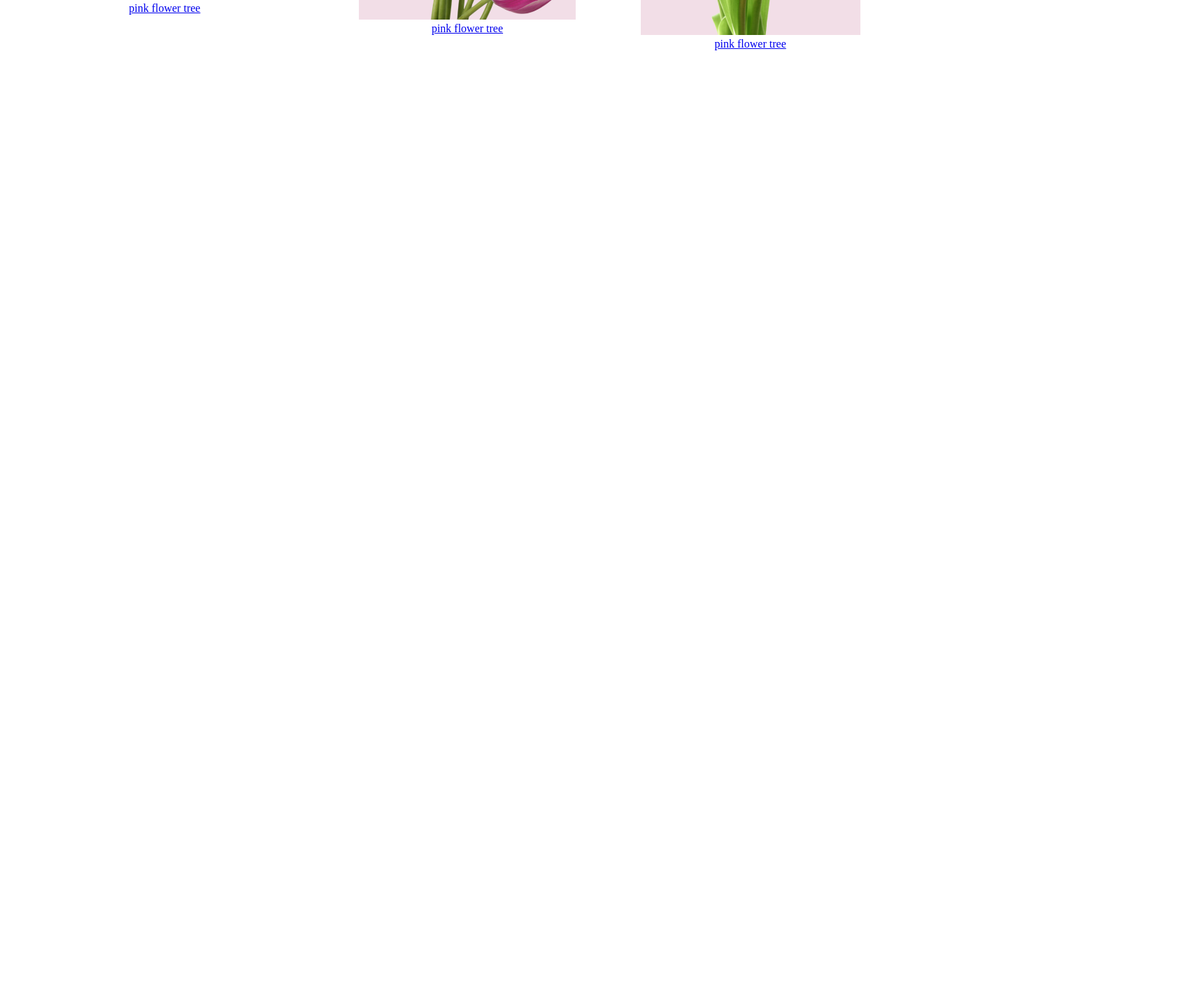
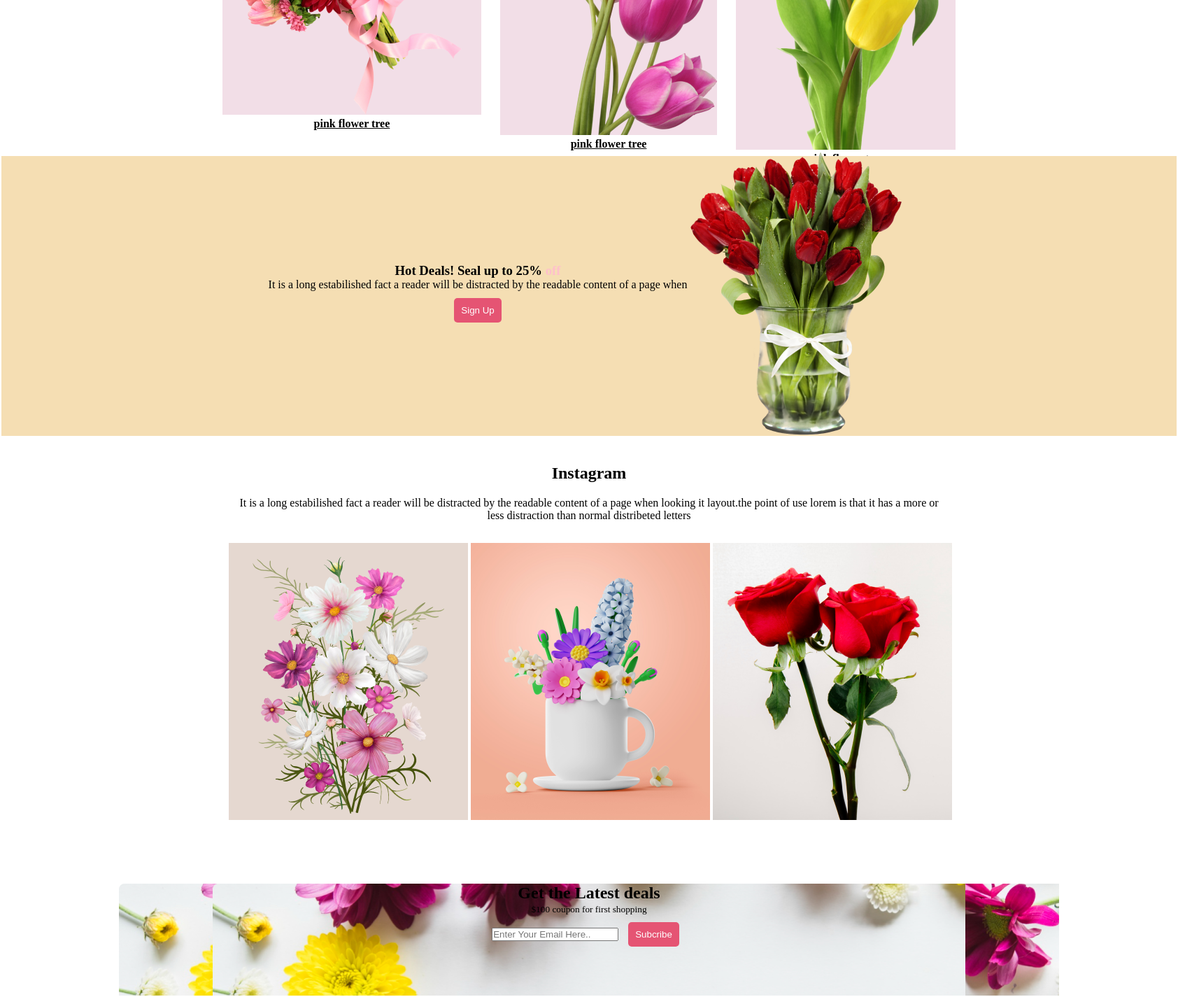
Before and after one commit to Afiya32/jashore-flower, a plain HTML site: page index.html in a window 1280 px wide. Shown: the part 884-2309 px from the top of the page at 70% size, 1684 px wide, since content can reach past the window. Before the commit the page ends 956 px from the top, so only its background shows below. Drawn offline with Linux system fonts and the light colour scheme.

Commit message:
main complete with my create part

```diff
--- a/index.html
+++ b/index.html
@@ -25,7 +25,7 @@
   </header>
   <main>
     <!-- part 1 -->
-   <section>
+   <section class="part-1">
     <div class="part-1">
       <div class="p-1-container">
         <h3>Our Feature Flowers</h3>
@@ -33,26 +33,69 @@
       </div>
     </div>
    </section>
-    <section>
+    <section class="part-2">
+      <!-- part 2 -->
       <div class="part-2">
         <div class="p-2-container">
           <div class="img-contain">
-            <img src="asset/pngwing 5.png" download alt="photo"><br>
-            <a href="asset/pngwing 5.png">pink flower tree</a>
+            <img src="asset/pngwing 5.png" download alt="photo">
+            <h4 style="text-decoration: underline;">pink flower tree</h4>
           </div>
           <div class="img-contain">
-            <img src="asset/pngwing 6.png" download alt="photo"><br>
-            <a href="asset/pngwing 6.png">pink flower tree</a>
+            <img src="asset/pngwing 6.png" download alt="photo">
+            <h4 style="text-decoration: underline;" >pink flower tree</h4>
           </div>
           <div class="img-contain">
-            <img src="asset/pngwing 7.png" download alt="photo"><br>
-            <a href="asset/pngwing 7.png">pink flower tree</a>
+            <img src="asset/pngwing 7.png" download alt="photo">
+            <h4 style="text-decoration: underline;">pink flower tree</h4>
           </div>
 
         </div>
       </div>
+    </section >
+     <!-- part 3 -->
+     <section class="part-3">
+
+      <div class="part-3">
+        <div class="p-3-left">
+          <h3>Hot Deals! Seal up to 25% <span style="color: pink;">off</span></h3>
+          <p>It is a long estabilished fact a reader will be distracted by the readable content of a page when</p>
+          <button class="btn-primary">Sign Up</button>
+        </div>
+        <div class="p-3-right">
+          <div class="image">
+            <img src="asset/pngwing 8.png" alt="photo">
+          </div>
+        </div>
+      </div>
+    </section>
+    <!-- part 4 -->
+    <section class="part-4">
+     <div class="part-4">
+      <div class="tittle-part">
+        <h2>Instagram</h2>
+        <p>It is a long estabilished fact a reader will be distracted by the readable content of a page when looking it layout.the point of use lorem is that it has a more or less distraction than normal distribeted letters</p>
+      </div>
+      <div class="photo-part">
+        <img src="asset/" alt="">
+        <img src="asset/Rectangle 4.png" alt="photo">
+        <img src="asset/Rectangle 5.png" alt="photo">
+        <img src="asset/Rectangle 6.png" alt="photo">
+      </div>
+     </div>
+    </section>
+    <section class="part-5">
+     <div class="part-5">
+      <h2>Get the Latest deals</h2>
+      <p><small>$100 coupon for first shopping</small></p>
+      <form action="form">
+        <input type="email" name="email" id="email" placeholder="Enter Your Email Here..">
+        <button class="btn-primary">Subcribe</button>
+      </form>
+     </div>
     </section>
   </main>
+
   <footer></footer>
 </body>
 </html>
--- a/style.css
+++ b/style.css
@@ -4,7 +4,8 @@
   padding: 0px;
 }
 body{
-  margin: 2px;
+  width: 1680px;
+  margin: auto;
   padding: 2px;
 }
 /* button-part */
@@ -15,6 +16,11 @@ body{
 background: #E55473;
 color:white;
 border: none;
+transition: 2;
+}
+.btn-primary:hover{
+  background: rgb(110, 101, 101);
+  color: rgb(177, 24, 24);
 }
 /* header-part */
 header{
@@ -53,18 +59,69 @@ main .p-1-container{
   padding: 10px;
 }
 /* main-part-2 */
+.part-2{
+  height: 60vh;
+  width: 80%;
+  margin: auto;
+  background: white;
+}
 .p-2-container{
   display: flex;
   align-items: center;
   justify-content: space-around;
-  height: 20vh;}
+ }
   .img-contain{
     align-items: center;
     text-align: center;
+
   }
   .img-contain img{
-
     border-radius: 300px 300px 0px 0px;
 background: rgba(167, 33, 98, 0.15);
 
 }
+/* main part 3 */
+.part-3{
+  display: flex;
+  justify-content:space-around;
+  align-items: center;
+  background: wheat;
+  height: 50vh;
+}
+.p-3-left{
+  text-align: center;
+}
+/* main part 4 */
+.part-4{
+  height: 75vh;
+  width: 80%;
+  margin: auto;
+  text-align: center;
+}
+.tittle-part{
+  margin: 30px;
+}
+.tittle-part h2{
+  margin-top: 40px;
+}
+.tittle-part p{
+  margin-top: 20px;
+}
+.photo-part{
+  gap: 10px;
+}
+/* part 5 */
+.part-5{
+
+}
+.part-5{
+
+  justify-content: center;
+  align-items: center;
+  height: 20vh;
+  width: 80%;
+  margin: auto;
+  text-align: center;
+  background-image: url('./asset/Rectangle 9.png');
+  background-repeat: no-repeat;
+}
```
